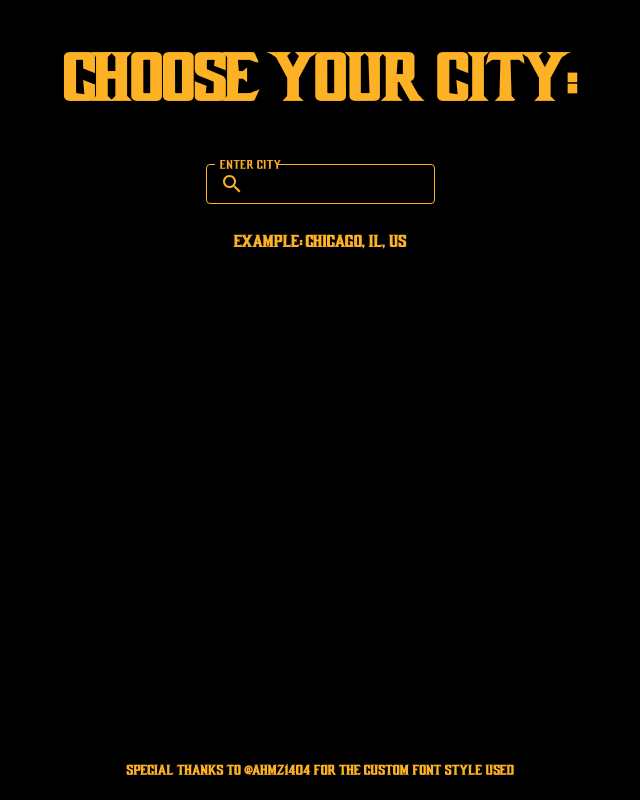
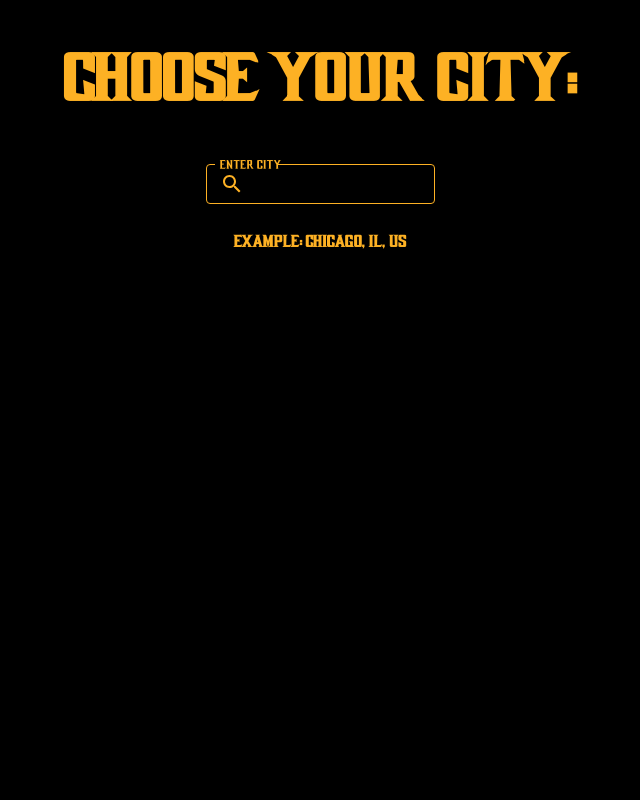
Before and after one commit to crumler/Mortal-Kombat-WeatherApp, a React (Create React App) app: page / in a window 1280 px wide. Shown: the whole page, without its empty margins (320-960 px from the left). Built offline with nearby package versions, Linux system fonts and the light colour scheme.

Commit message:
v1.0 ready

```diff
--- a/src/App.js
+++ b/src/App.js
@@ -1,6 +1,5 @@
 import React from "react";
 import Search from "./components/Search";
-import Footer from './components/Footer';
 
 import "./App.css";
 
@@ -8,7 +7,6 @@ function App() {
   return (
     <div className="App">
       <Search />
-      <Footer />
     </div>
 
   );
--- a/src/api/fetchWeather.jsx
+++ b/src/api/fetchWeather.jsx
@@ -1,4 +1,3 @@
-import React from "react";
 import axios from "axios";
 
 const URL = "https://api.openweathermap.org/data/2.5/weather";
--- a/src/components/Footer.jsx
+++ /dev/null
@@ -1,11 +0,0 @@
-import React from 'react';
-
-const Footer = () => {
-    return (
-        <div className="Footer">
-            <h5>Special Thanks to @ahmz1404 for the custom font style used</h5>
-        </div>
-    )
-};
-
-export default Footer;
--- a/src/components/Search.jsx
+++ b/src/components/Search.jsx
@@ -8,10 +8,8 @@ import SearchIcon from '@material-ui/icons/Search';
 const Search = () => {
   let [displayResults, setDisplayResults] = useState(false);
   let [query, setQuery] = useState("");
-  let [feelsLike, setFeelsLike] = useState(0);
   let [mainTemp, setMainTemp] = useState(0);
   let [description, setDescription] = useState("");
-  let [main, setMain] = useState("");
   let [iconID, setIconID] = useState("");
   let [windSpeed, setWindSpeed] = useState("");
   let [windGust, setWindGust] = useState("");
@@ -108,10 +106,8 @@ const Search = () => {
     if (e.key === "Enter") {
       const data = await fetchWeather(query);
       setDisplayResults(true);
-      setFeelsLike(data.main.feels_like);
       setMainTemp(data.main.temp);
       setDescription(data.weather[0].description);
-      setMain(data.weather[0].main);
       setIconID(data.weather[0].icon);
       setWindSpeed(data.wind.speed);
       setWindGust(data.wind.gust);
@@ -159,9 +155,7 @@ const Search = () => {
             <div>
               {description}
               <br />
-              <img
-                src={"http://openweathermap.org/img/wn/" + iconID + "@2x.png"}
-              />
+              <img src={"http://openweathermap.org/img/wn/" + iconID + "@2x.png"} alt="Icon of Current Weather" />
             </div>
             <h2>Temperature:</h2>
             <br />
```
Also changed, not shown: 1 other file (tests, documents, lock files or other folders).
